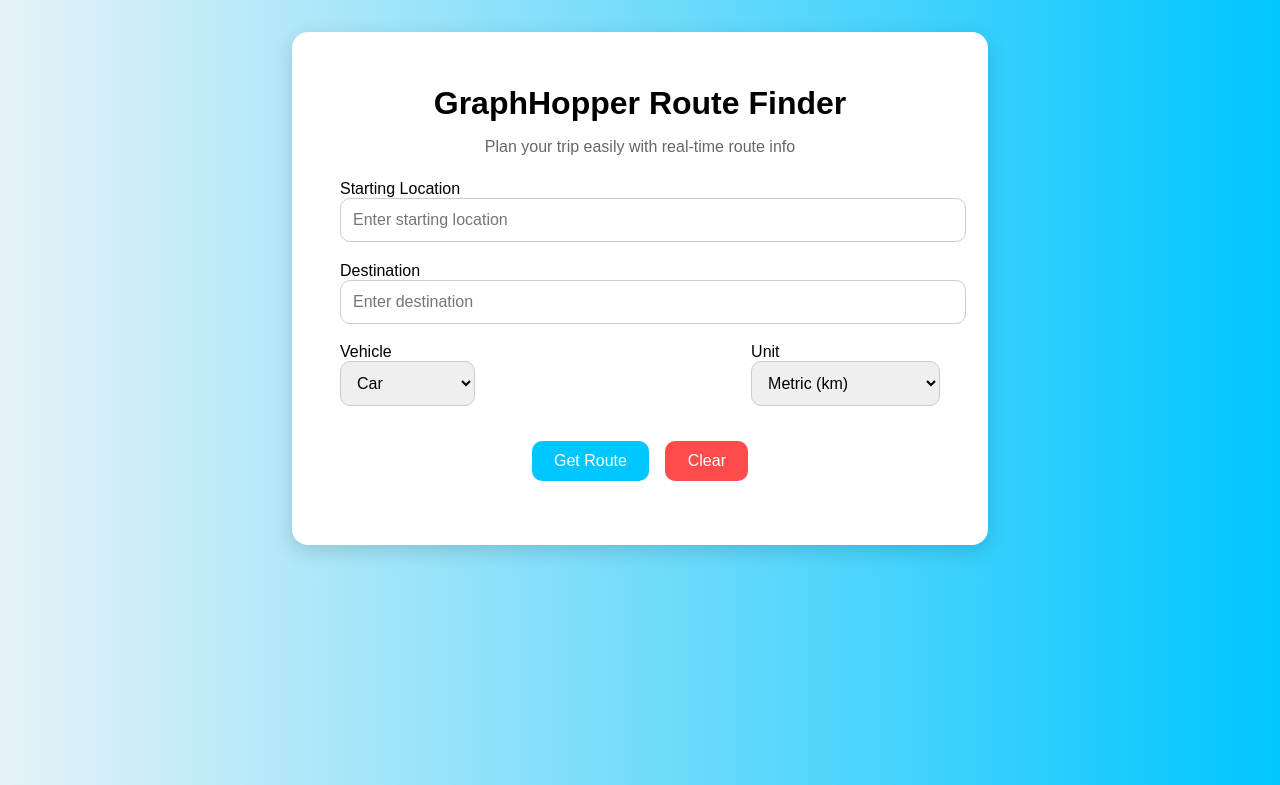
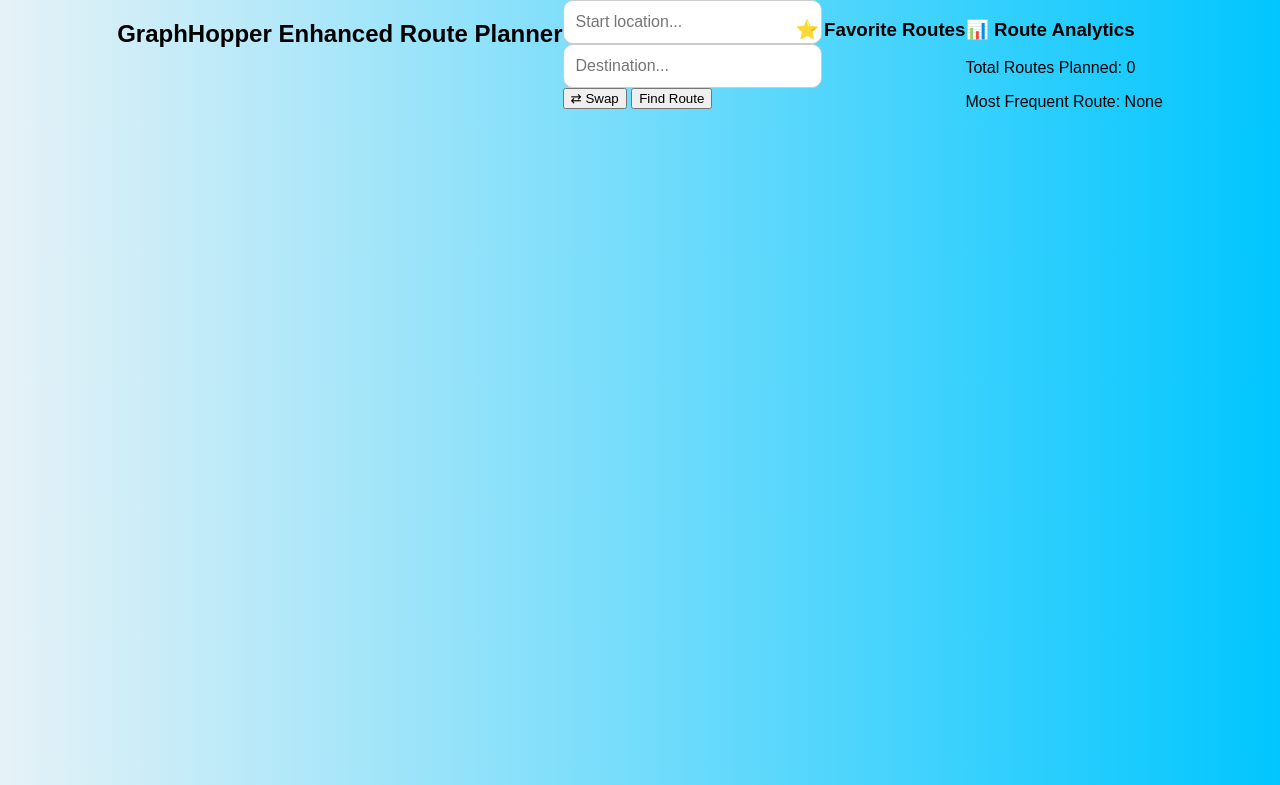
Before and after one commit to LlouCalL/Project-Activity-3, a Flask app: page / in a window 1280 px wide. Shown: the top 785 px of the page. Run offline with Flask 3, Linux system fonts and the light colour scheme.

Commit message:
index.html

```diff
--- a/graphhopper-enhanced/templates/index.html
+++ b/graphhopper-enhanced/templates/index.html
@@ -1,74 +1,42 @@
 <!DOCTYPE html>
 <html lang="en">
-  <head>
-    <meta charset="UTF-8" />
-    <meta name="viewport" content="width=device-width, initial-scale=1.0" />
-    <title>GraphHopper Route Finder</title>
+<head>
+    <meta charset="UTF-8">
+    <meta name="viewport" content="width=device-width, initial-scale=1.0">
+    <title>GraphHopper Enhanced Routing</title>
+    <link rel="stylesheet" href="style.css">
+</head>
+<body>
 
-    <link
-      rel="stylesheet"
-      href="https://unpkg.com/leaflet@1.9.4/dist/leaflet.css"
-    />
-    <link rel="stylesheet" href="{{ url_for('static', filename='style.css') }}" />
-  </head>
-  <body>
-    <div class="container">
-      <h1>GraphHopper Route Finder</h1>
-      <p class="subtitle">Plan your trip easily with real-time route info</p>
+<h2>GraphHopper Enhanced Route Planner</h2>
 
-      <form id="routeForm">
-        <div class="form-group">
-          <label for="from">Starting Location</label>
-          <input type="text" id="from" placeholder="Enter starting location" required />
-        </div>
+<div class="search-container">
 
-        <div class="form-group">
-          <label for="to">Destination</label>
-          <input type="text" id="to" placeholder="Enter destination" required />
-        </div>
+    <input type="text" id="start" placeholder="Start location...">
+    <div id="autocomplete-start" class="autocomplete-list"></div>
 
-        <div class="form-row">
-          <div class="form-group">
-            <label for="vehicle">Vehicle</label>
-            <select id="vehicle">
-              <option value="car">Car</option>
-              <option value="bike">Bike</option>
-              <option value="foot">Foot</option>
-            </select>
-          </div>
+    <input type="text" id="end" placeholder="Destination...">
+    <div id="autocomplete-end" class="autocomplete-list"></div>
 
-          <div class="form-group">
-            <label for="unit">Unit</label>
-            <select id="unit">
-              <option value="km">Metric (km)</option>
-              <option value="miles">Imperial (miles)</option>
-            </select>
-          </div>
-        </div>
+    <!-- NEW SWAP BUTTON -->
+    <button id="swapBtn" class="swap-btn">⇄ Swap</button>
 
-        <div class="button-row">
-          <button type="submit" class="btn primary">Get Route</button>
-          <button type="button" id="clear" class="btn danger">Clear</button>
-        </div>
-      </form>
+    <button id="routeBtn">Find Route</button>
+</div>
 
-      <div id="results" class="results hidden">
-        <!-- Horizontal summary section -->
-        <div class="summary-horizontal">
-          <div><strong>Distance:</strong> <span id="distance"></span></div>
-          <div><strong>Time:</strong> <span id="time"></span></div>
-          <div><strong>Vehicle:</strong> <span id="vehicleType"></span></div>
-        </div>
+<!-- Favorites Section -->
+<div class="favorites-container">
+    <h3>⭐ Favorite Routes</h3>
+    <ul id="favoriteRoutes"></ul>
+</div>
 
-        <div id="map"></div>
+<!-- Analytics Section -->
+<div class="analytics-container">
+    <h3>📊 Route Analytics</h3>
+    <p>Total Routes Planned: <span id="totalRoutes">0</span></p>
+    <p>Most Frequent Route: <span id="topRoute">None</span></p>
+</div>
 
-        <div id="instructions" class="instructions"></div>
-      </div>
-
-      <div id="error" class="error hidden"></div>
-    </div>
-
-    <script src="https://unpkg.com/leaflet@1.9.4/dist/leaflet.js"></script>
-    <script src="{{ url_for('static', filename='script.js') }}"></script>
-  </body>
+<script src="script.js"></script>
+</body>
 </html>
```
